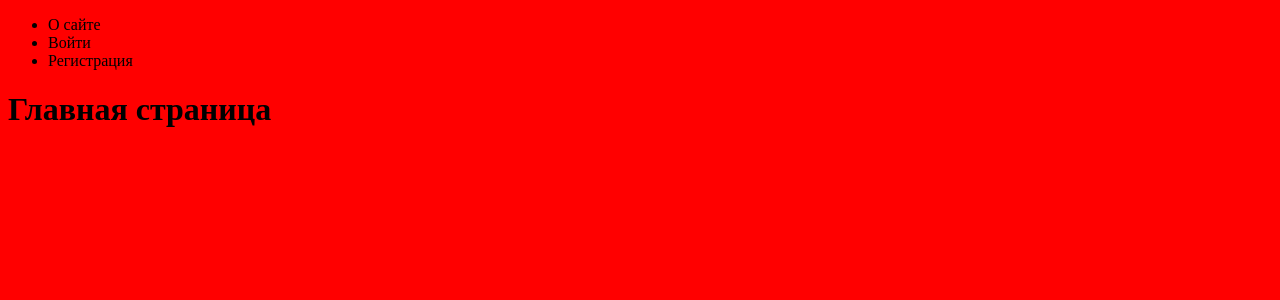
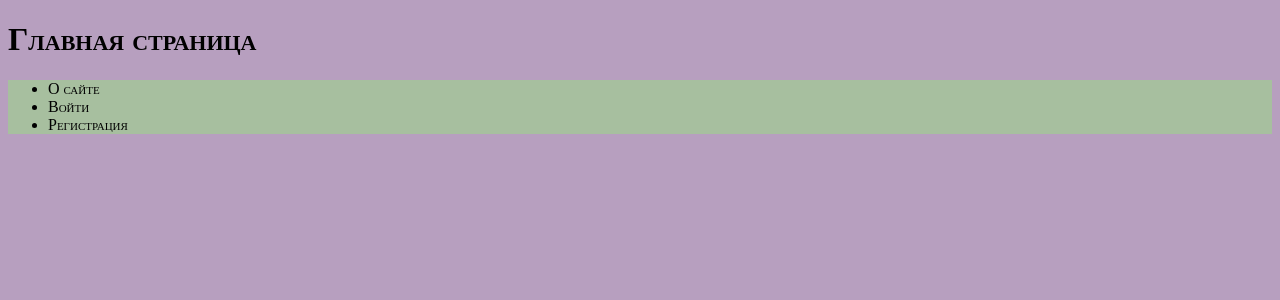
Before and after one commit to piplofen/web_developer, a Django app: page / in a window 1280 px wide. Shown: the top 300 px of the page. Run offline with Django 4.2, Linux system fonts and the light colour scheme; data that the repository does not hold is empty.

Commit message:
piplofen

```diff
--- a/utils.py
+++ /dev/null
@@ -1 +0,0 @@
-print("1253")
--- a/web_developer/book/static/book/css/style.css
+++ b/web_developer/book/static/book/css/style.css
@@ -1,3 +1,13 @@
-html, body {
-    background-color: red;
+body {
+    background-color: #b79fbf;
+    font-family: serif;
+    font-variant: small-caps;
 }
+
+.menu{
+    background-color: #a7bf9f;
+}
+
+.bttnOpen{
+    float: right;
+}
--- a/web_developer/book/templates/book/book.html
+++ b/web_developer/book/templates/book/book.html
@@ -7,10 +7,10 @@
 <ul>
   {% for i in item %}
   <li>
+    <hr>
     <h2>{{ i.name }}</h2>
-    <p>{{ i.author }}</p>
-    <p>{{ i.date_published }}</p>
-    <hr>
+    <p>Автор: {{ i.author }}</p>
+    <p>Год публикации: {{ i.date_published }}</p>
   </li>
   {% endfor %}
 </ul>
--- a/web_developer/book/templates/book/main.html
+++ b/web_developer/book/templates/book/main.html
@@ -1,14 +1,18 @@
-{% load static %}
+
 <!DOCTYPE html>
 <html lang="en">
 <head>
     <meta charset="UTF-8">
     <title>{{ title }}</title>
-    <link type="text/css" href="{% static 'book/css/style.css' %}" rel="stylesheet" />
+    {% load static %}
+    <link rel="stylesheet" href="{% static 'book/css/style.css' %}" type="text/css" />
 </head>
 <body>
+{% block content %}
+{% endblock content %}
+
 {% block mainmenu %}
-<ul>
+<ul class="menu">
     {% for m in menu %}
     <li>
         {{ m }}
@@ -16,8 +20,5 @@
     {% endfor %}
 </ul>
 {% endblock mainmenu %}
-
-{% block content %}
-{% endblock content %}
 </body>
 </html>
--- a/web_developer/book/urls.py
+++ b/web_developer/book/urls.py
@@ -1,5 +1,7 @@
 from django.urls import path
+# from django.conf.urls.static import static
 
+# from web_developer import settings
 from .views import *
 
 urlpatterns = [
```
Also changed, not shown: web_developer/web_developer/settings.py (+4 -3 lines), web_developer/web_developer/urls.py (+6 -1 lines), README.md.
